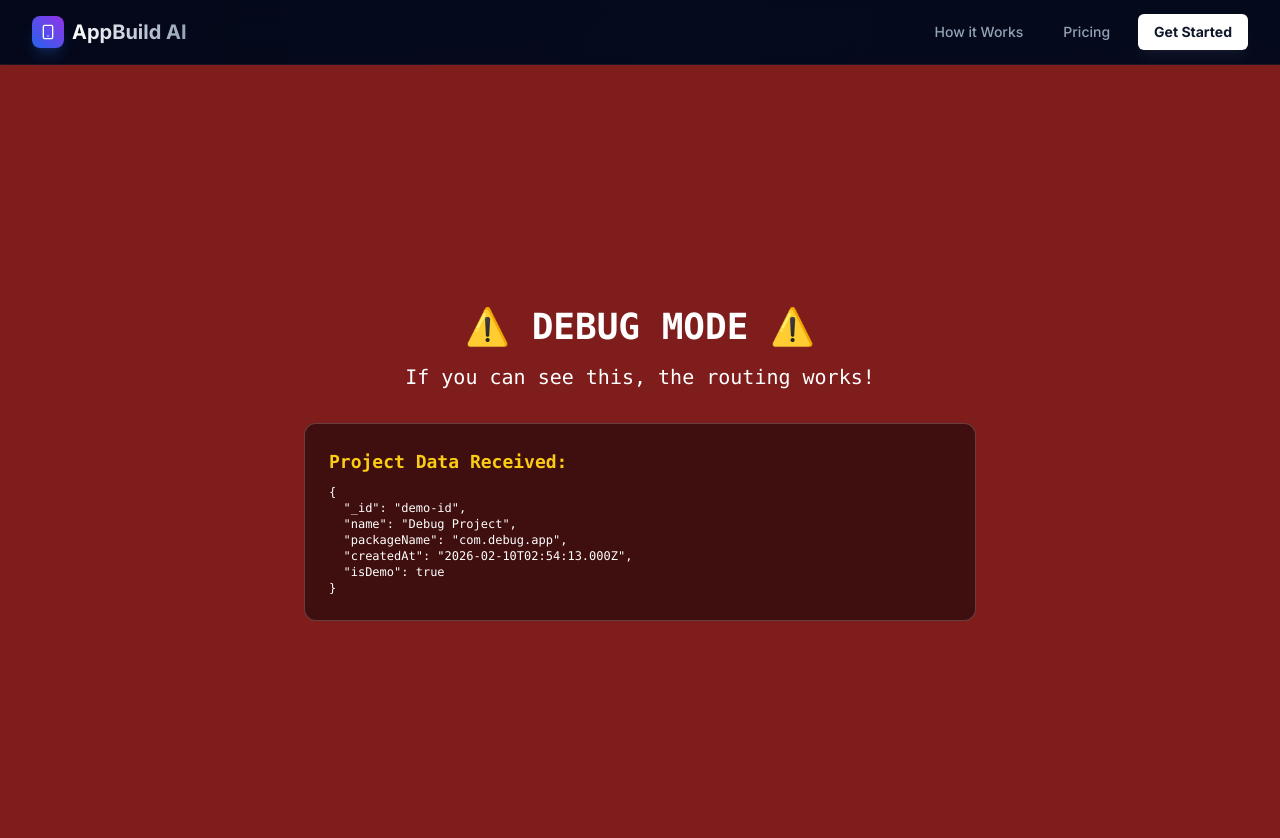
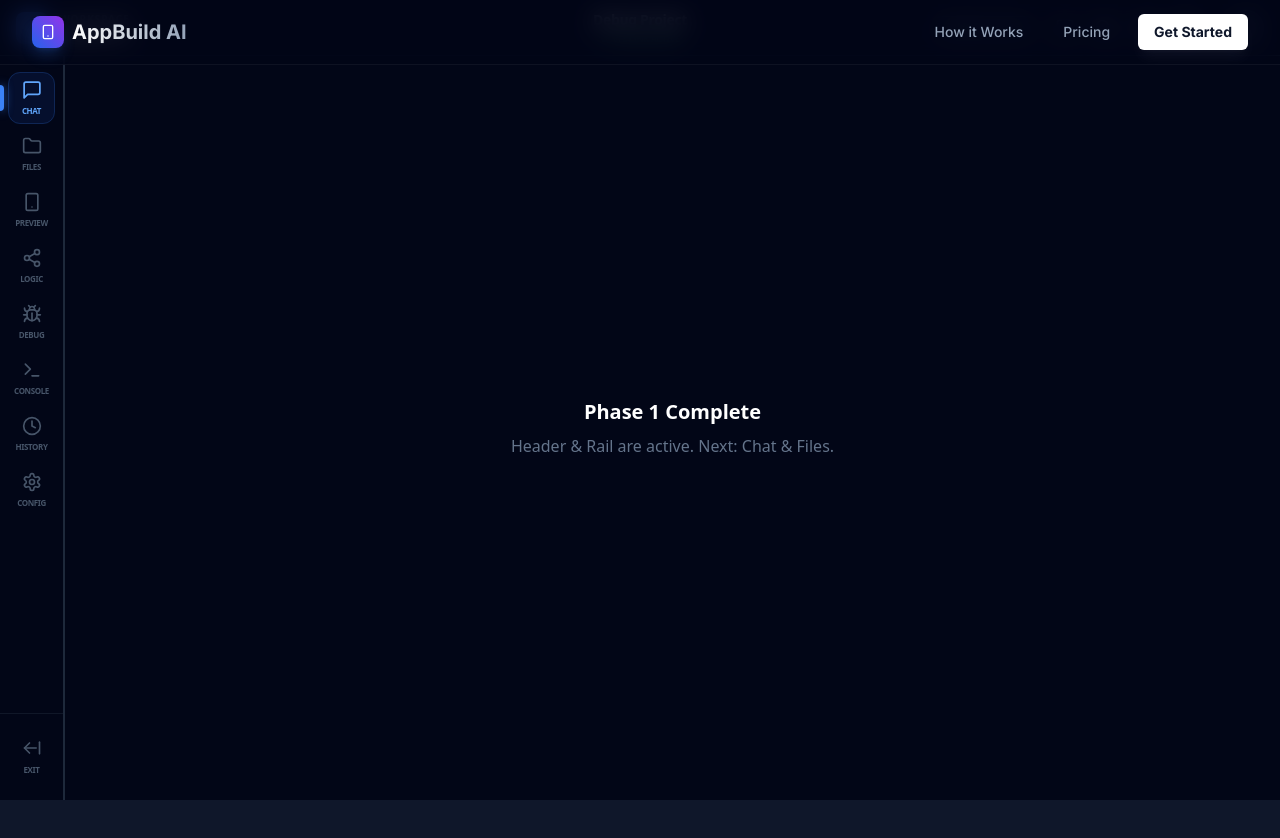
Before and after one commit to markolybrx/APK-Builder, a Next.js app: page /dashboard/1 in a window 1280 px wide. Shown: the top 838 px of the page. After the commit the page ends 800 px from the top, so only its background shows below. Built offline with nearby package versions, Linux system fonts and the light colour scheme; no server answers.

Commit message:
Update WorkspaceUI.js

```diff
--- a/app/dashboard/[projectID]/WorkspaceUI.js
+++ b/app/dashboard/[projectID]/WorkspaceUI.js
@@ -1,16 +1,54 @@
 "use client";
 
+import { useState, useEffect, useCallback } from "react";
+import { useRouter } from "next/navigation";
+import { User, X, Settings } from "lucide-react";
+
+// --- CORE COMPONENTS ---
+import NavigationRail from "./components/NavigationRail";
+import Header from "./components/Header";
+
+// --- TEMPORARILY DISABLED (Do not uncomment yet) ---
+// import ChatInterface from "./components/ChatInterface";
+// import FileExplorer from "./components/FileExplorer";
+// import PreviewPane from "./components/PreviewPane";
+// import LogicMapView from "./components/LogicMapView";
+
 export default function WorkspaceUI({ project }) {
+  const router = useRouter();
+  const [activeView, setActiveView] = useState('chat');
+
+  // Basic Haptic Helper
+  const triggerHaptic = () => {
+    if (typeof navigator !== 'undefined' && navigator.vibrate) navigator.vibrate(50);
+  };
+
   return (
-    <div className="h-screen w-screen bg-red-900 text-white flex flex-col items-center justify-center font-mono p-10 overflow-auto">
-      <h1 className="text-4xl font-bold mb-4">⚠️ DEBUG MODE ⚠️</h1>
-      <p className="mb-8 text-xl">If you can see this, the routing works!</p>
+    <div className="flex flex-col w-full h-screen bg-[#020617] text-slate-300 font-sans overflow-hidden fixed inset-0">
 
-      <div className="bg-black/50 p-6 rounded-xl border border-white/20 max-w-2xl w-full">
-        <h2 className="text-lg font-bold mb-2 text-yellow-400">Project Data Received:</h2>
-        <pre className="text-xs whitespace-pre-wrap">
-          {JSON.stringify(project, null, 2)}
-        </pre>
+      {/* 1. TEST HEADER */}
+      <Header
+        project={project}
+        triggerHaptic={triggerHaptic}
+        onImportClick={() => console.log("Import")}
+        onCloneClick={() => console.log("Clone")}
+        onShareClick={() => console.log("Share")}
+        onProfileClick={() => console.log("Profile")}
+      />
+
+      <div className="flex flex-1 overflow-hidden relative min-h-0">
+        {/* 2. TEST RAIL */}
+        <NavigationRail
+            activeView={activeView}
+            setActiveView={setActiveView}
+            onExit={() => router.push('/dashboard')}
+            triggerHaptic={triggerHaptic}
+        />
+
+        <main className="flex-1 flex flex-col min-w-0 bg-[#020617] relative overflow-hidden items-center justify-center border-l border-slate-800">
+           <h2 className="text-xl font-bold text-white mb-2">Phase 1 Complete</h2>
+           <p className="text-slate-500">Header & Rail are active. Next: Chat & Files.</p>
+        </main>
       </div>
     </div>
   );
```
